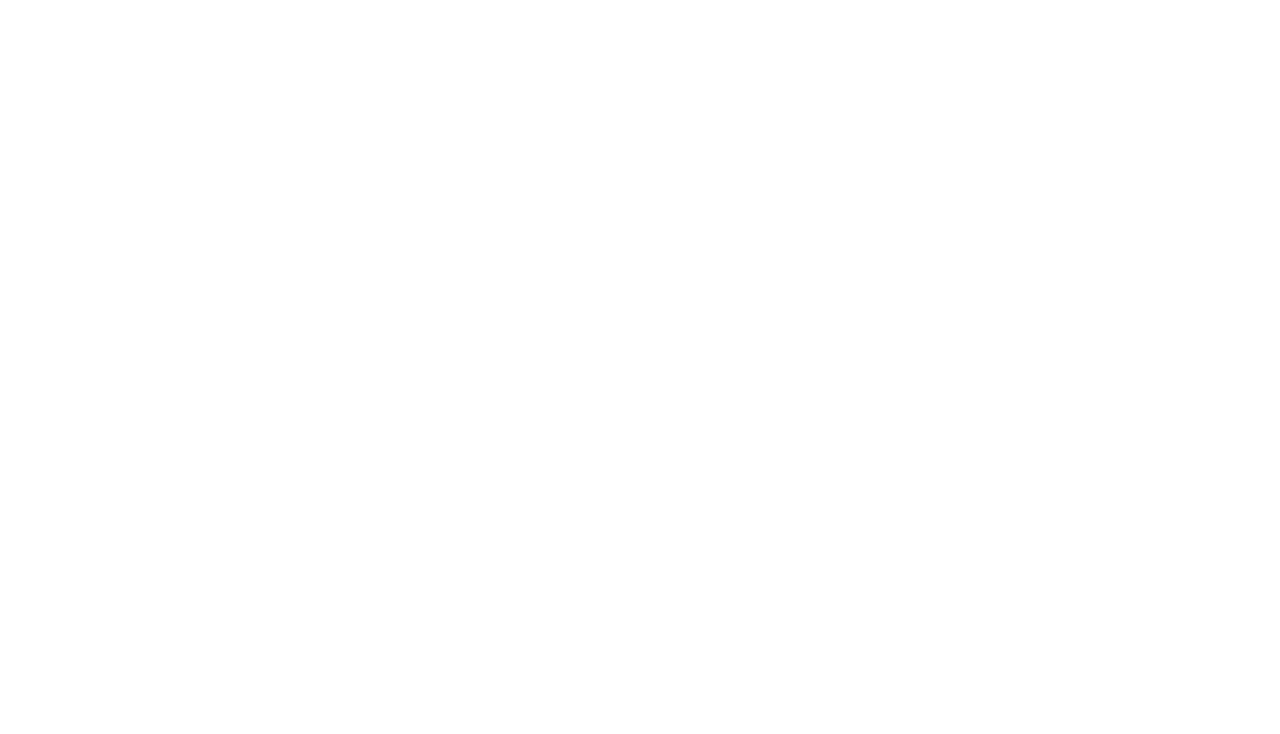
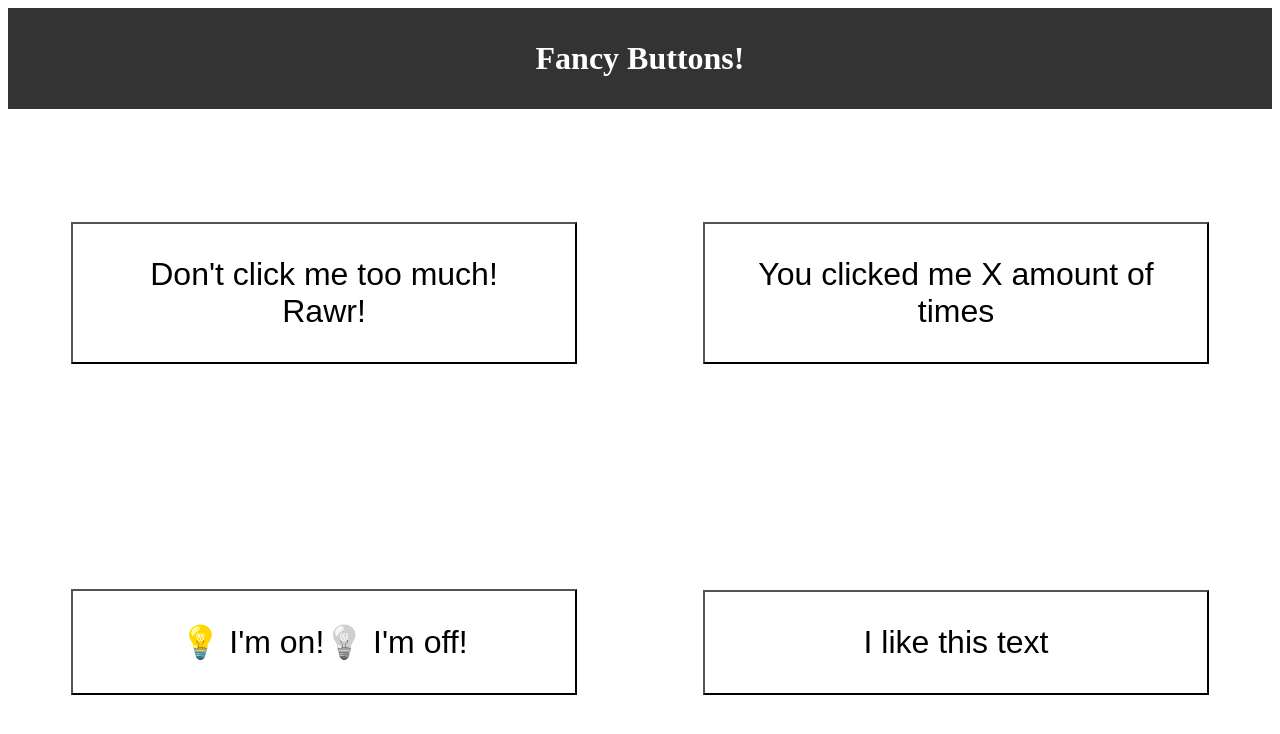
Before and after one commit to Raiza-D/fancy-buttons, a React (Create React App) app: page / in a window 1280 px wide. Shown: the top 734 px of the page. Built offline with nearby package versions, Linux system fonts and the light colour scheme.

Commit message:
Add h1 tag and section tag within div elem. Call Components inside section tag

```diff
--- a/src/App.js
+++ b/src/App.js
@@ -8,7 +8,13 @@
 function App() {
   return (
     <div className="App">
-
+      <h1>Fancy Buttons!</h1>
+      <section>
+        <AngryButton />
+        <CounterButton />
+        <LightSwitchButton />
+        <TextRepeaterButton />
+      </section>
     </div>
   );
 }
```
